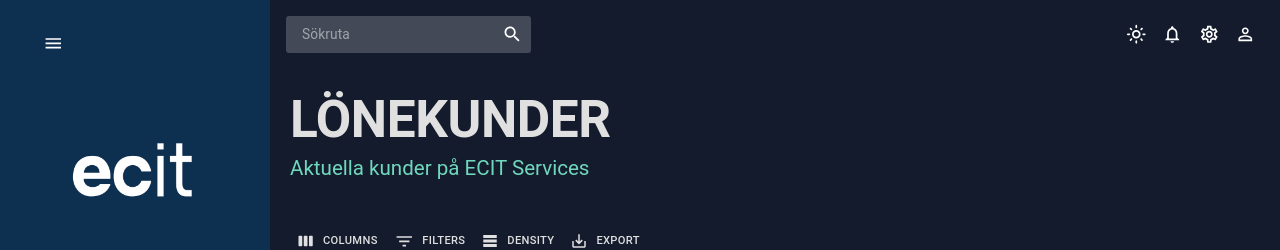
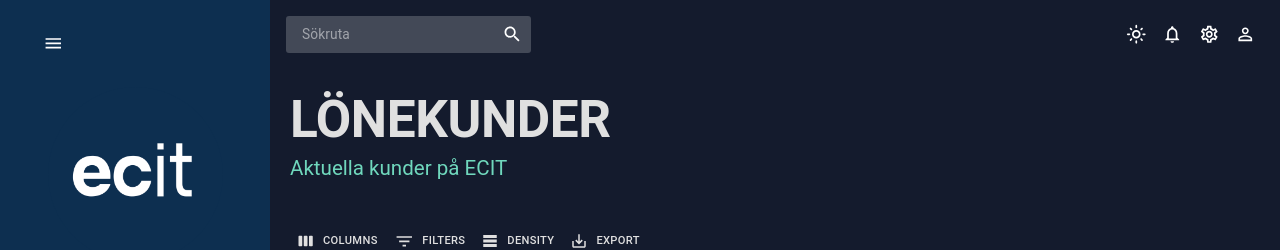
Before and after one commit to AdminEcit/dashboard, a React (Create React App) app: page /contacts in a window 1280 px wide. Shown: the top 250 px of the page. Built offline with nearby package versions, Linux system fonts and the light colour scheme.

Commit message:
Changes to ECIT Services text

```diff
--- a/src/scenes/contacts/index.jsx
+++ b/src/scenes/contacts/index.jsx
@@ -57,7 +57,7 @@
     <Box m="20px">
       <Header
         title="LÖNEKUNDER"
-        subtitle="Aktuella kunder på ECIT Services"
+        subtitle="Aktuella kunder på ECIT"
       />
       <Box
         m="40px 0 0 0"
```
